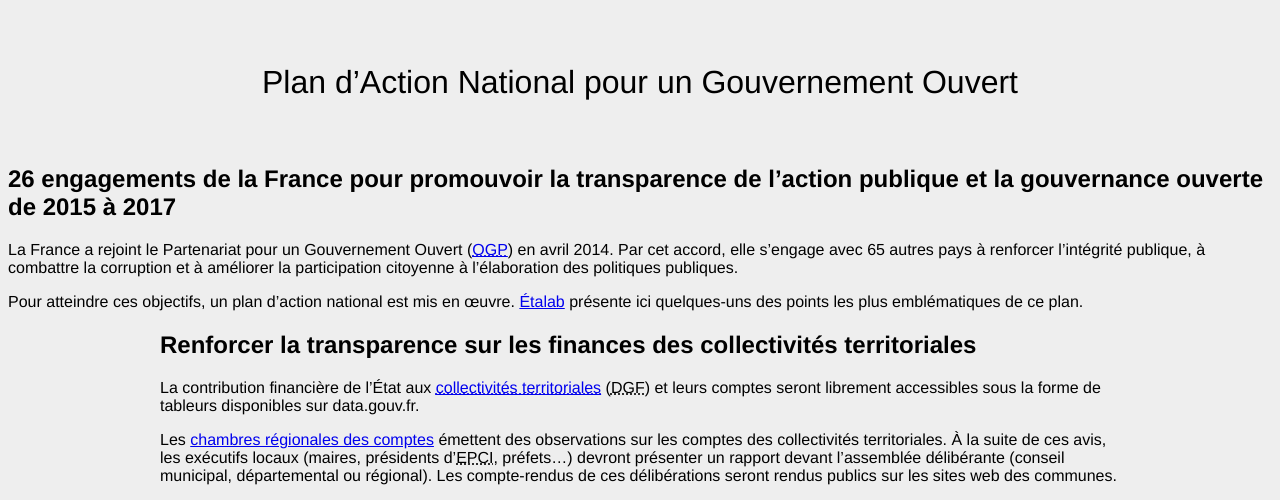
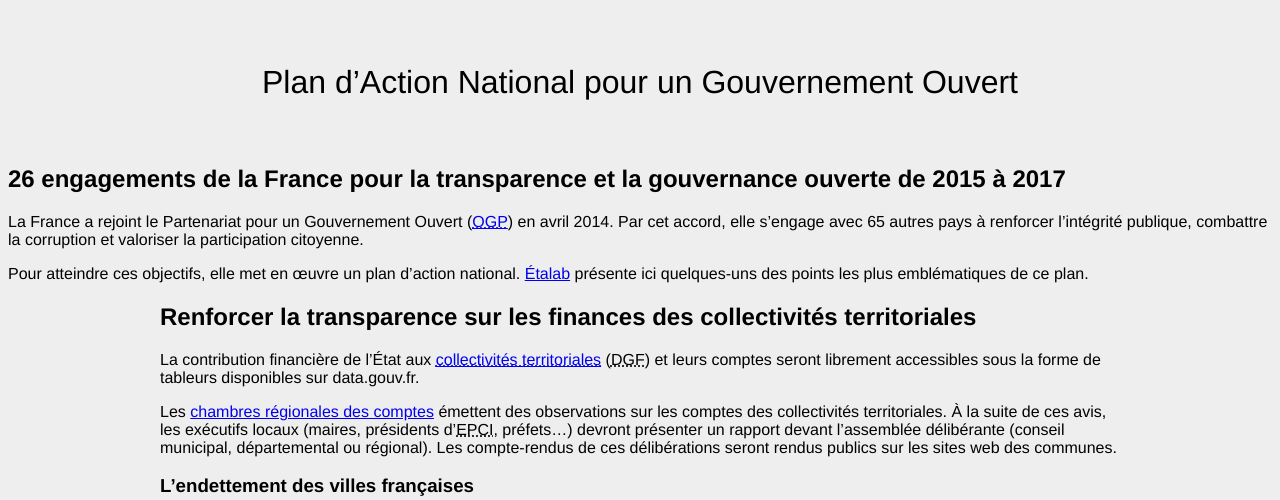
Before and after one commit to MattiSG/plan-ogp, a plain HTML site: page index.html in a window 1280 px wide. Shown: the top 500 px of the page. Drawn offline with Linux system fonts and the light colour scheme.

Commit message:
Improve main description phrasing

```diff
--- a/index.html
+++ b/index.html
@@ -12,10 +12,10 @@
 	<body>
 		<header>
 			<h1>Plan d’Action National pour un Gouvernement Ouvert</h1>
-			<h2>26 engagements de la France pour promouvoir la transparence de l’action publique et la gouvernance ouverte de 2015 à 2017</h2>
+			<h2>26 engagements de la France pour la transparence et la gouvernance ouverte de 2015 à 2017</h2>
 
-			<p>La France a rejoint le Partenariat pour un Gouvernement Ouvert (<a href="http://www.opengovpartnership.org"><abbr title="Open Government Partnership">OGP</abbr></a>) en avril 2014. Par cet accord, elle s’engage avec 65 autres pays à renforcer l’intégrité publique, à combattre la corruption et à améliorer la participation citoyenne à l’élaboration des politiques publiques.</p>
-			<p>Pour atteindre ces objectifs, un plan d’action national est mis en œuvre. <a href="https://www.etalab.gouv.fr">Étalab</a> présente ici quelques-uns des points les plus emblématiques de ce plan.</p>
+			<p>La France a rejoint le Partenariat pour un Gouvernement Ouvert (<a href="http://www.opengovpartnership.org"><abbr title="Open Government Partnership">OGP</abbr></a>) en avril 2014. Par cet accord, elle s’engage avec 65 autres pays à renforcer l’intégrité publique, combattre la corruption et valoriser la participation citoyenne.</p>
+			<p>Pour atteindre ces objectifs, elle met en œuvre un plan d’action national. <a href="https://www.etalab.gouv.fr">Étalab</a> présente ici quelques-uns des points les plus emblématiques de ce plan.</p>
 		</header>
 
 		<article>
```
